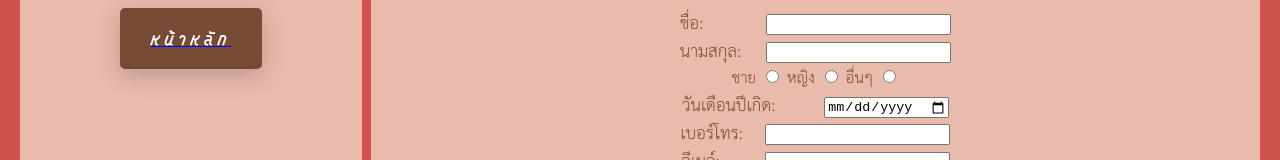
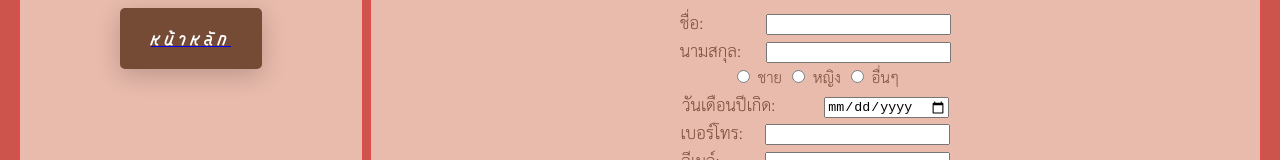
Before and after one commit to kske02/Website, a plain HTML site: page register.html in a window 1280 px wide. Shown: the part 288-448 px from the top of the page. Drawn offline with Linux system fonts and the light colour scheme.

Commit message:
Add files via upload

```diff
--- a/register.html
+++ b/register.html
@@ -85,12 +85,12 @@
                     <input type="text" id="name" name="name" required><br>
                 <label for="surname" style="font-family: 'THSarabun'; font-size: 25px; margin-right: 20px; color: #764b36;">นามสกุล:</label>
                     <input type="text" id="surname" name="surname" required><br>
-                <label for="male" style="font-family: 'THSarabun'; font-size: 22.5px; color: #764b36;">ชาย</label>
-                    <input type="radio" id="male" name="gender" value="male">
-                <label for="female" style="font-family: 'THSarabun'; font-size: 22.5px; color: #764b36;">หญิง</label>
-                    <input type="radio" id="female" name="gender" value="female">
-                <label for="other" style="font-family: 'THSarabun'; font-size: 22.5px; color: #764b36;">อื่นๆ</label>
-                    <input type="radio" id="other" name="gender" value="other"><br>
+                <input type="radio" id="male" name="gender" value="male">
+                    <label for="male" style="font-family: 'THSarabun'; font-size: 22.5px; color: #764b36;">ชาย</label>
+                <input type="radio" id="female" name="gender" value="female">
+                    <label for="female" style="font-family: 'THSarabun'; font-size: 22.5px; color: #764b36;">หญิง</label>
+                <input type="radio" id="other" name="gender" value="other">
+                    <label for="other" style="font-family: 'THSarabun'; font-size: 22.5px; color: #764b36;">อื่นๆ</label><br>
                 <label for="birthday" style="font-family: 'THSarabun'; font-size: 25px; margin-right: 44px; color: #764b36;">วันเดือนปีเกิด:</label>
                     <input type="date" id="birthday" name="birthday" required><br>
                 <label for="phone" style="font-family: 'THSarabun'; font-size: 25px; margin-right: 17.5px; color: #764b36;">เบอร์โทร:</label>
```
